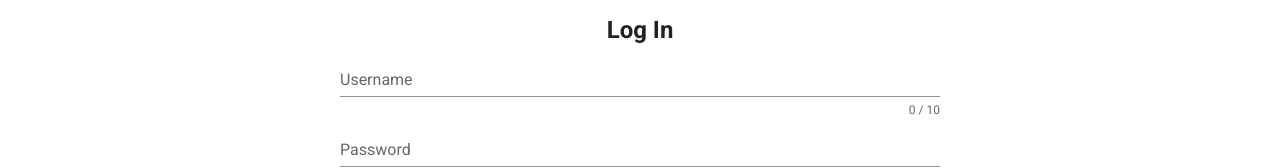
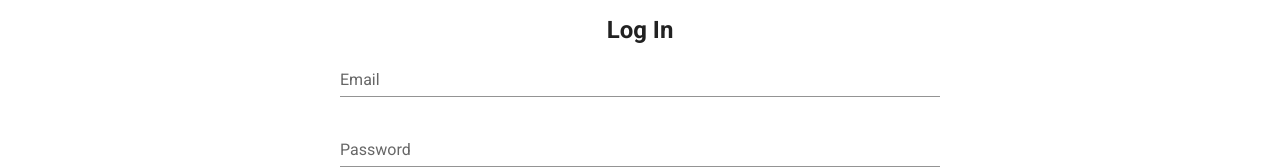
Before and after one commit to hotblaze18/Social-O, a Vue app: page /login in a window 1280 px wide. Shown: the part 136-304 px from the top of the page. Built offline with nearby package versions, Linux system fonts and the light colour scheme.

Commit message:
Login User

```diff
--- a/src/components/auth/Login.vue
+++ b/src/components/auth/Login.vue
@@ -5,12 +5,12 @@
     ref="form"
     v-model="valid"
     lazy-validation
+    @submit.prevent="loginUser"
   >
     <v-text-field
-      v-model="username"
-      :counter="10"
-      :rules="usernameRules"
-      label="Username"
+      v-model="email"
+      :rules="emailRules"
+      label="Email"
       required
     ></v-text-field>
 
@@ -19,27 +19,29 @@
       v-model="password"
       :rules="passwordRules"
       label="Password"
+      required
     ></v-text-field>
 
-    <v-btn primary>Submit</v-btn>
+    <v-btn type="submit" primary>Submit</v-btn>
   </v-form>
   </div>
 </template>
 
 <script>
+  import { auth } from "../../firebase";
   export default {
     data: () => ({
       valid: true,
-      username: '',
-      usernameRules: [
-        v => !!v || 'Username is required',
-        v => (v && v.length <= 10) || 'Username must be less than 10 characters',
-      ],
       password: '',
       passwordRules: [
         v => !!v || 'Password is required',
         v => (v && v.length >= 7) || 'Password must be greater than 7 characters ',
-      ]
+      ],
+      email: '',
+      emailRules: [
+        v => !!v || 'E-mail is required',
+        v => /.+@.+\..+/.test(v) || 'E-mail must be valid',
+      ],
     }),
 
     methods: {
@@ -52,6 +54,13 @@
       resetValidation () {
         this.$refs.form.resetValidation()
       },
+      loginUser() {
+        auth.signInWithEmailAndPassword(this.email, this.password)
+        .then((cred) => {
+          console.log(cred);
+          this.$router.push({path: '/dashboard'});
+        })
+      }
     },
   }
 </script>
```
